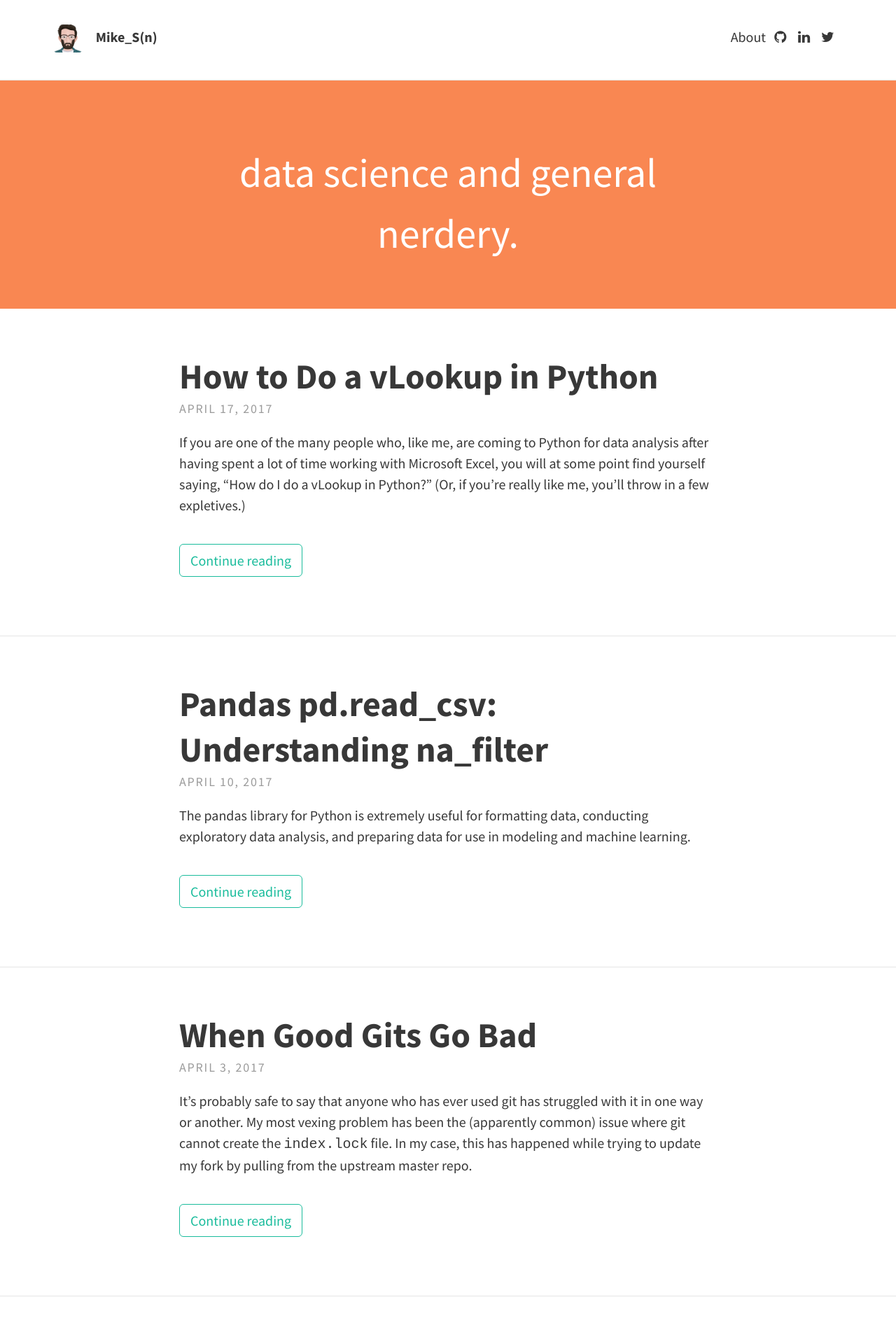
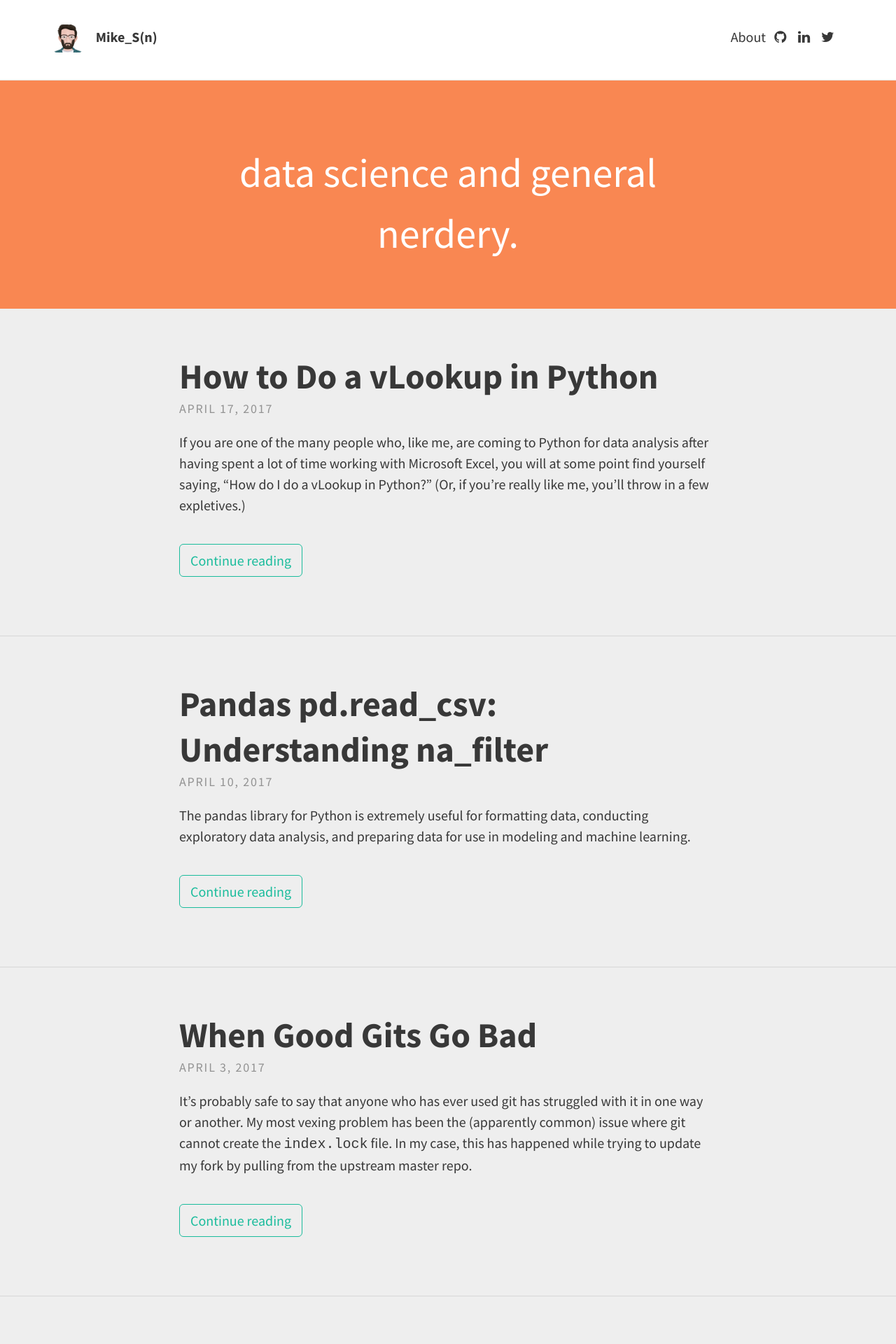
Before and after one commit to MikeS-nth/MikeS-nth.github.io, a Jekyll site: the page built from index.html, in a window 1280 px wide. Shown: the top 1920 px of the page at 70% size. Built offline with Jekyll 4.4.1, drawn with Linux system fonts in a browser that asks for light colours; nearby versions of some CDN libraries; the list of posts is cut into pages by our own code.

Commit message:
background color tweak

```diff
--- a/_sass/base/_variables.scss
+++ b/_sass/base/_variables.scss
@@ -10,7 +10,7 @@ $padding-x-small: 3%;
 
 // Brand colours
 $brand-color: #fff;
-$background-color: #fff;
+$background-color: #eeeeee;
 $border-color: rgba(0, 0, 0, 0.1); // rgba recommended if using feature images
 
 // Typography colours
```
